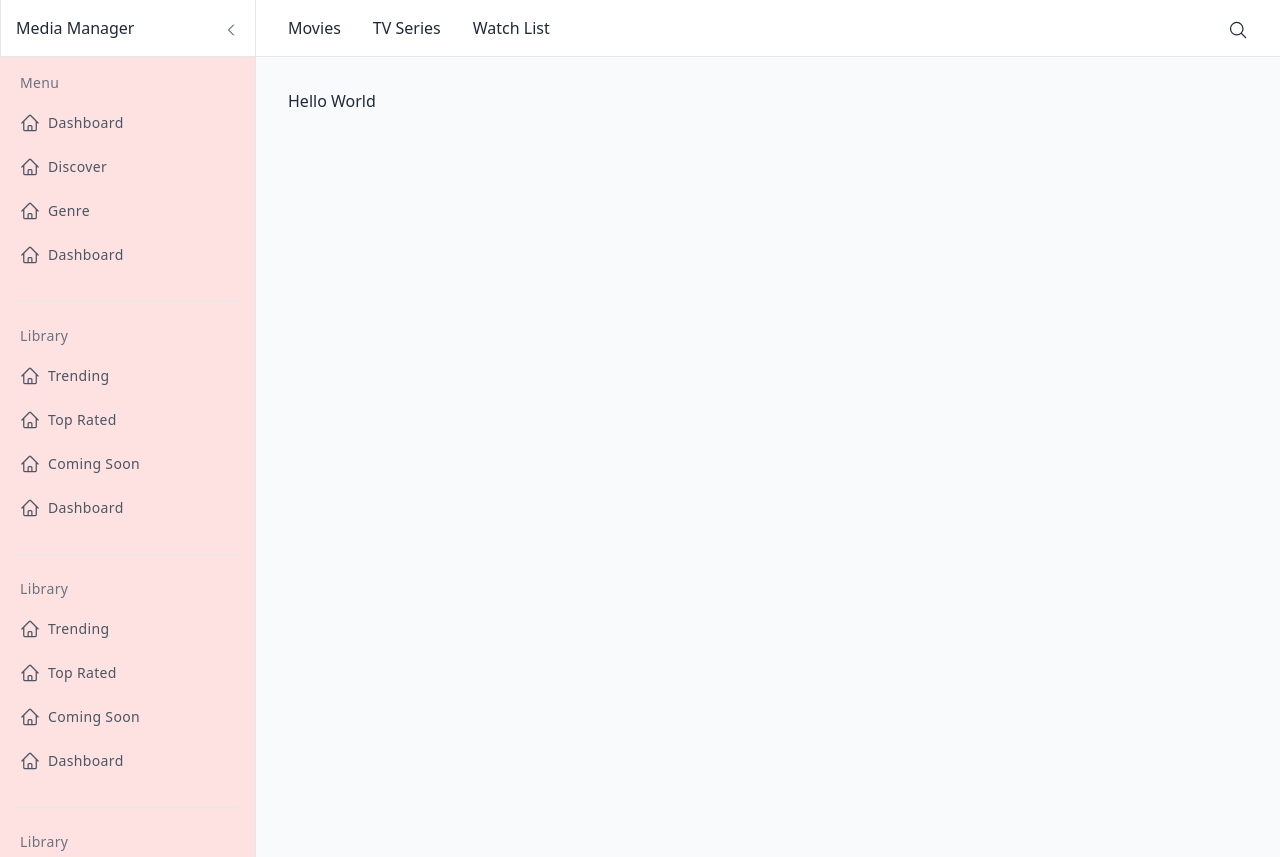
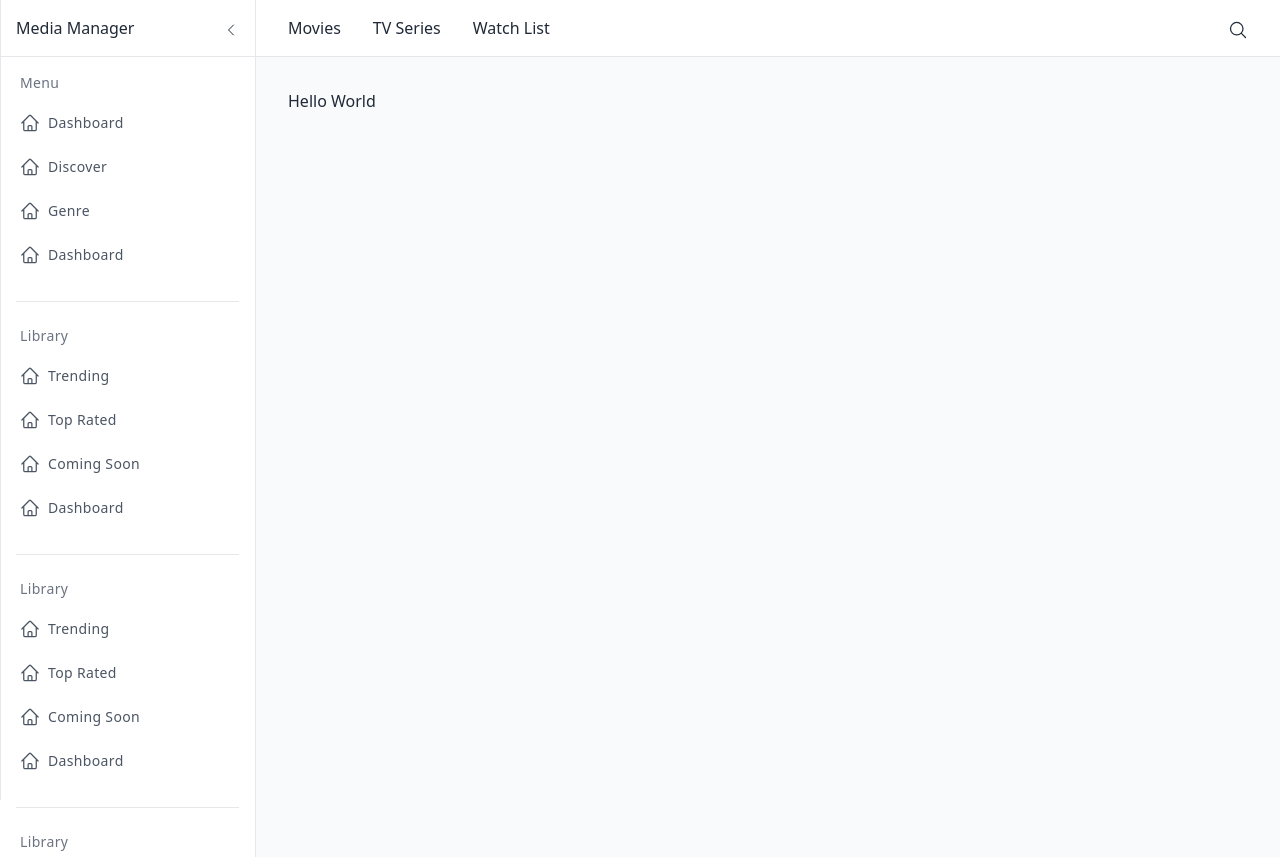
Before and after one commit to johnphillipsdev/media-manager, a Next.js app: page / in a window 1280 px wide. Built offline with nearby package versions, Linux system fonts and the light colour scheme.

Commit message:
removed background color

```diff
--- a/components/Layout/Siderbar.jsx
+++ b/components/Layout/Siderbar.jsx
@@ -45,7 +45,7 @@ export default function Siderbar({ isSidebarClosed, setIsSidebarClosed }) {
           </button>
         </div>
 
-        <ul className='overflow-y-scroll bg-red-100 h-screen custom-scrollbar'>
+        <ul className='overflow-y-scroll h-screen custom-scrollbar'>
           <SidebarTitle title={'Menu'} />
 
           <SidebarItem icon={<HomeIcon className='icon-size' />} text={'Dashboard'} />
```
